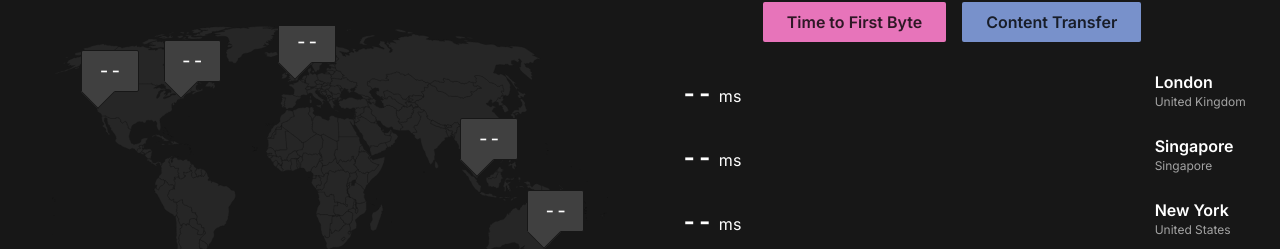
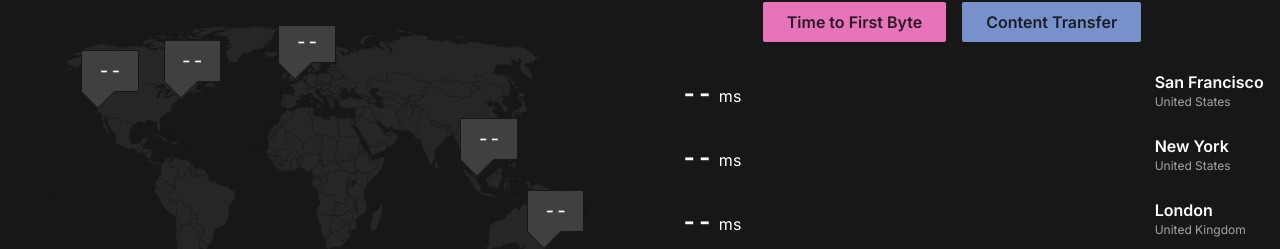
Before and after one commit to AustinShelby/website-pinger, a Next.js app in the folder web/: page / in a window 1280 px wide. Shown: the part 554-803 px from the top of the page. Built offline with nearby package versions, Linux system fonts and the light colour scheme.

Commit message:
update order

```diff
--- a/web/pages/index.tsx
+++ b/web/pages/index.tsx
@@ -5,6 +5,21 @@ import { Metric } from "../components/metric";
 import { MetricButton } from "../components/metricButton";
 
 const regions = [
+  {
+    name: "San Francisco",
+    name_2: "United States",
+    url: "https://faas-sfo3-7872a1dd.doserverless.co/api/v1/web/fn-89ed3221-8720-4823-b011-5ce45102d5b6/default/website-ping",
+    coords: {
+      top: "31%",
+      left: "8.8%",
+    },
+  },
+  {
+    name: "New York",
+    name_2: "United States",
+    url: "https://faas-nyc1-2ef2e6cc.doserverless.co/api/v1/web/fn-d3627ee8-5865-429f-9444-34c626260179/pings/new-york-pink",
+    coords: { top: "27.2%", left: "23.5%" },
+  },
   {
     name: "London",
     name_2: "United Kingdom",
@@ -19,21 +34,6 @@ const regions = [
     name_2: "Singapore",
     url: "https://faas-sgp1-18bc02ac.doserverless.co/api/v1/web/fn-c70d76cc-9eea-459c-8e09-73003a6b8d79/default/ping-website",
     coords: { top: "57%", left: "76.5%" },
-  },
-  {
-    name: "New York",
-    name_2: "United States",
-    url: "https://faas-nyc1-2ef2e6cc.doserverless.co/api/v1/web/fn-d3627ee8-5865-429f-9444-34c626260179/pings/new-york-pink",
-    coords: { top: "27.2%", left: "23.5%" },
-  },
-  {
-    name: "San Francisco",
-    name_2: "United States",
-    url: "https://faas-sfo3-7872a1dd.doserverless.co/api/v1/web/fn-89ed3221-8720-4823-b011-5ce45102d5b6/default/website-ping",
-    coords: {
-      top: "31%",
-      left: "8.8%",
-    },
   },
   {
     name: "Sydney",
@@ -62,6 +62,7 @@ const HomePage = () => {
   const [results, setResults] = useState<Result[]>([]);
   const [maxTotal, setMaxTotal] = useState<number>();
   const [status, setStatus] = useState("IDLE");
+  // const [status, setStatus] = useState("SEARCHING");
   const [metric, setMetric] = useState<Metrics | undefined>(undefined);
 
   const change = (event: ChangeEvent<HTMLInputElement>): void => {
@@ -169,7 +170,9 @@ const HomePage = () => {
                 />
                 <button
                   disabled={status === "SEARCHING"}
-                  className="block bg-data_2 text-black/80 uppercase font-bold tracking-wide rounded-sm py-2.5 px-6 w-full sm:w-auto"
+                  className={` ${
+                    status === "SEARCHING" ? "bg-data_2/60" : "bg-data_2"
+                  } text-black/80 uppercase flex justify-center font-bold tracking-wide rounded-sm py-2.5 px-6 w-full sm:w-auto`}
                   type="submit"
                 >
                   {status === "SEARCHING" ? (
@@ -217,7 +220,7 @@ const HomePage = () => {
         </div>
         <div className="py-32 bg-gray-900">
           <div className="px-4 flex flex-col gap-y-16 xl:flex-row items-center">
-            <div className="w-full xl:w-1/2 sm:px-8 overflow-scroll sm:overflow-auto border sm:border-0 rounded-sm border-gray-800">
+            <div className="w-full xl:w-1/2 sm:px-8 overflow-x-scroll sm:overflow-auto border sm:border-0 rounded-sm border-gray-800">
               <div className="w-[1100px] sm:w-auto flex sm:block items-center justify-center">
                 <div className="relative w-[1000px] sm:w-auto py-8 sm:py-0">
                   <svg
```
